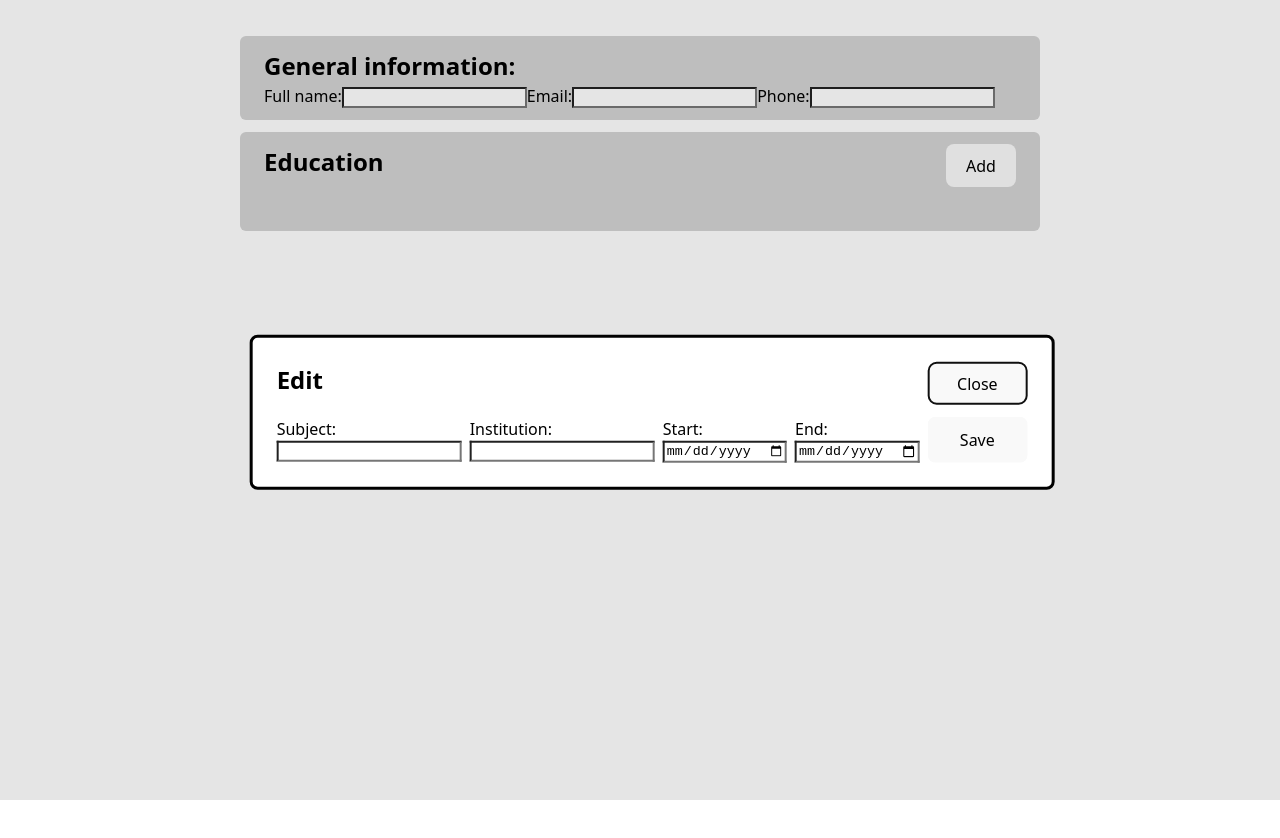
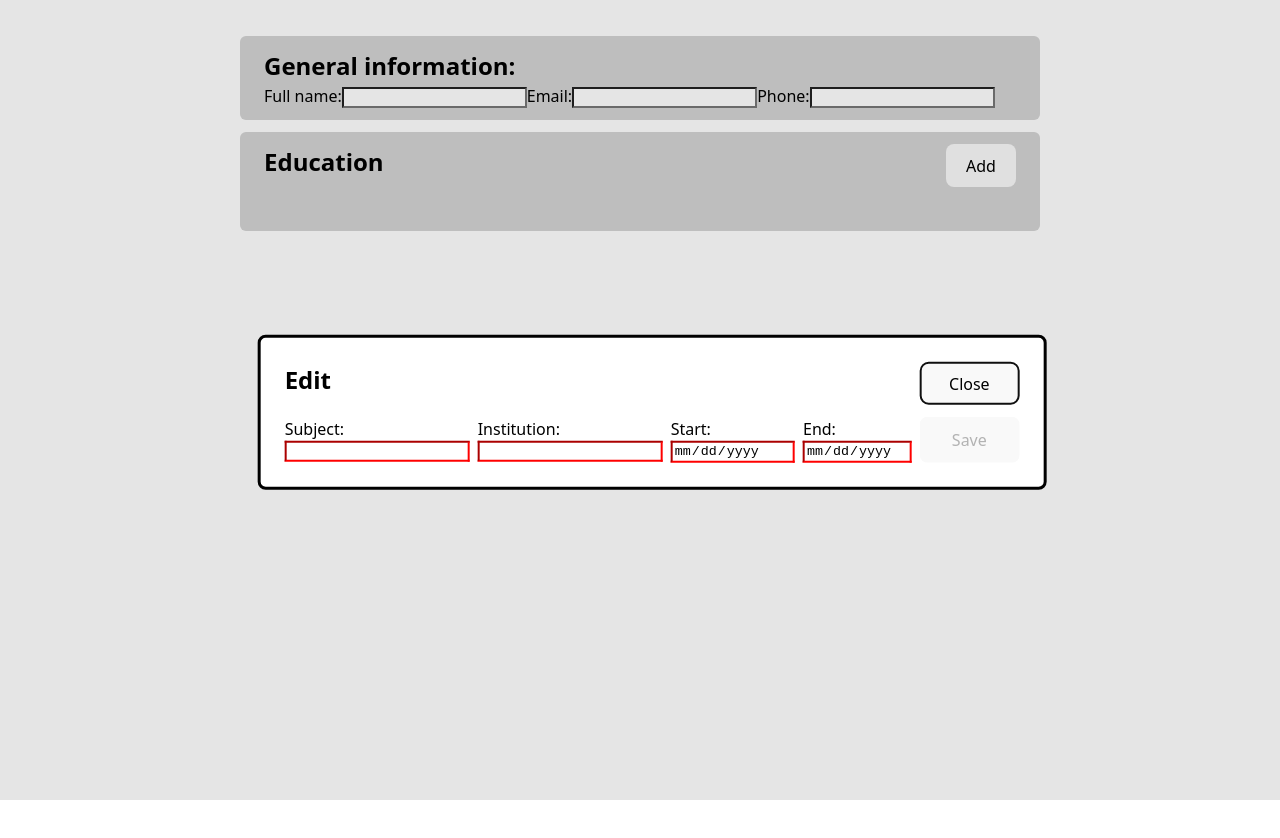
Before and after one commit to karllowe/React-CV, a React (Vite) app: page / in a window 1280 px wide. Both pictures are taken after a click on the button "Add". Shown: the top 838 px of the page. Built offline with nearby package versions, Linux system fonts and the light colour scheme.

Commit message:
added date sorting for the education section

```diff
--- a/package.json
+++ b/package.json
@@ -10,6 +10,7 @@
     "preview": "vite preview"
   },
   "dependencies": {
+    "date-fns": "^4.1.0",
     "react": "^19.2.0",
     "react-dom": "^19.2.0"
   },
--- a/src/components/Education.jsx
+++ b/src/components/Education.jsx
@@ -1,6 +1,7 @@
 import { useEffect, useState, useRef } from "react";
 import "/src/styles/form-section.css";
 import "/src/styles/education.css";
+import {format} from "date-fns";
 
 // Defines the education section component
 // uses a parent component for the whole section, then sub-components
@@ -37,6 +38,9 @@ function EducationSection() {
     setSelectedEducation(selectedEducation)
   };
 
+    const tempArray = educationArray;
+    tempArray.sort((a,b) => {return new Date(b.endDate) - new Date(a.endDate)});
+
   return (
     <div className="formSection">
       <form action="">
@@ -52,21 +56,22 @@ function EducationSection() {
         </div>
       </form>
       {showNewModal && (<AddEducation addNewEducation={addNewEducation} showNewModal={showNewModal} setShowNewModal={setShowNewModal} selectedEducation={selectedEducation} updateEducation={updateEducation}/>)}
-      <ShowEducation educationArray={educationArray} selectedEducation={selectedEducation} setFormContents={setFormContents} setShowNewModal={setShowNewModal} />
+      <ShowEducation educationArray={educationArray} selectedEducation={selectedEducation} setFormContents={setFormContents} setShowNewModal={setShowNewModal} tempArray={tempArray} />
     </div>
   );
 }
 
 // dialog modal sub-component
-function AddEducation({ addNewEducation, showNewModal, setShowNewModal, selectedEducation, updateEducation }) {
+function AddEducation({ addNewEducation, showNewModal, setShowNewModal, selectedEducation, updateEducation}) {
     const dialogRef = useRef(null);
-
+    const formRef = useRef(null);
 
     const [subject, setSubject] = useState(selectedEducation ? selectedEducation.subject : "");
     const [institution, setInstitution] = useState(selectedEducation ? selectedEducation.institution : "");
     const [start, setStart] = useState(selectedEducation ? selectedEducation.startDate : "");
     const [end, setEnd] = useState(selectedEducation ? selectedEducation.endDate : "");
     const [id] = useState(selectedEducation ? selectedEducation.id : "");
+    const [isValid, setIsValid] = useState(false);
 
     let mode = "";
     if (selectedEducation) {
@@ -86,6 +91,15 @@ function AddEducation({ addNewEducation, showNewModal, setShowNewModal, selected
         }
     }, [showNewModal]);
 
+    useEffect((isValid) => {
+        if (!formRef.current) return;
+
+        if(!isValid) {
+            setIsValid(formRef.current.checkValidity())
+        }
+    }, [subject, institution, start, end]);
+
+
     const resetForm = () => {
         setSubject("");
         setInstitution("");
@@ -103,7 +117,7 @@ function AddEducation({ addNewEducation, showNewModal, setShowNewModal, selected
             <h2>Edit</h2>
             <button type="button" onClick={()=> setShowNewModal(false)}>Close</button>
         </div>
-        <form action="">
+        <form action="" ref={formRef}>
             <div className="educationCol">
             <label htmlFor="subject">Subject:</label>
             <input
@@ -112,6 +126,7 @@ function AddEducation({ addNewEducation, showNewModal, setShowNewModal, selected
                 name="subject"
                 value={subject}
                 onChange={(e) => setSubject(e.target.value)}
+                required
             />
             </div>
             <div className="educationCol">
@@ -142,12 +157,15 @@ function AddEducation({ addNewEducation, showNewModal, setShowNewModal, selected
                 type="date"
                 id="end"
                 name="end"
+                max={new Date().toISOString().split("T")[0]}
                 value={end}
                 onChange={(e) => setEnd(e.target.value)}
                 required
             />
             </div>
             <button
+                type="submit"
+                disabled={!isValid}
                 onClick={(e) => {
                     e.preventDefault();
                     if (mode=="edit") {
@@ -166,13 +184,17 @@ function AddEducation({ addNewEducation, showNewModal, setShowNewModal, selected
     );
 }
 
-function ShowEducation({ educationArray, setFormContents, setShowNewModal }) {
+
+
+function ShowEducation({ tempArray, setFormContents, setShowNewModal }) {
   return (
     <ul>
-      {educationArray.map((item) => (
+      {
+      tempArray.map((item) => (
         <li key={item.id}>
             <div className="educationListItem">
-                {item.subject} - {item.institution} ({item.startDate}-{item.endDate})
+                <div>{item.subject} - {item.institution}</div>
+                <div className="educationDate">({format(item.startDate, 'MMM-yyyy')}-{format(item.endDate, 'MMM-yyyy')}) </div>
                 <button
                     type="button"
                     onClick={() => {
--- a/src/styles/education.css
+++ b/src/styles/education.css
@@ -17,6 +17,10 @@
     left: 50%;
     transform: translate(-50%,-50%);
     border-radius: 8px;
+}
+
+input[type="date"]::-webkit-calendar-picker-indicator {
+    filter: invert(1)
 }
 
 .addEducation .header {
@@ -47,4 +51,13 @@
     display: flex;
     justify-content: space-between;
     align-items: center;
+    margin-bottom: 6px;
+    gap: 12px
 }
+.educationListItem .educationDate {
+    margin-left: auto;
+}
+
+input:invalid {
+    border-color: red;
+}
```
Also changed, not shown: 1 other file (tests, documents, lock files or other folders). Lines whose indentation alone changed are shown as unchanged.
